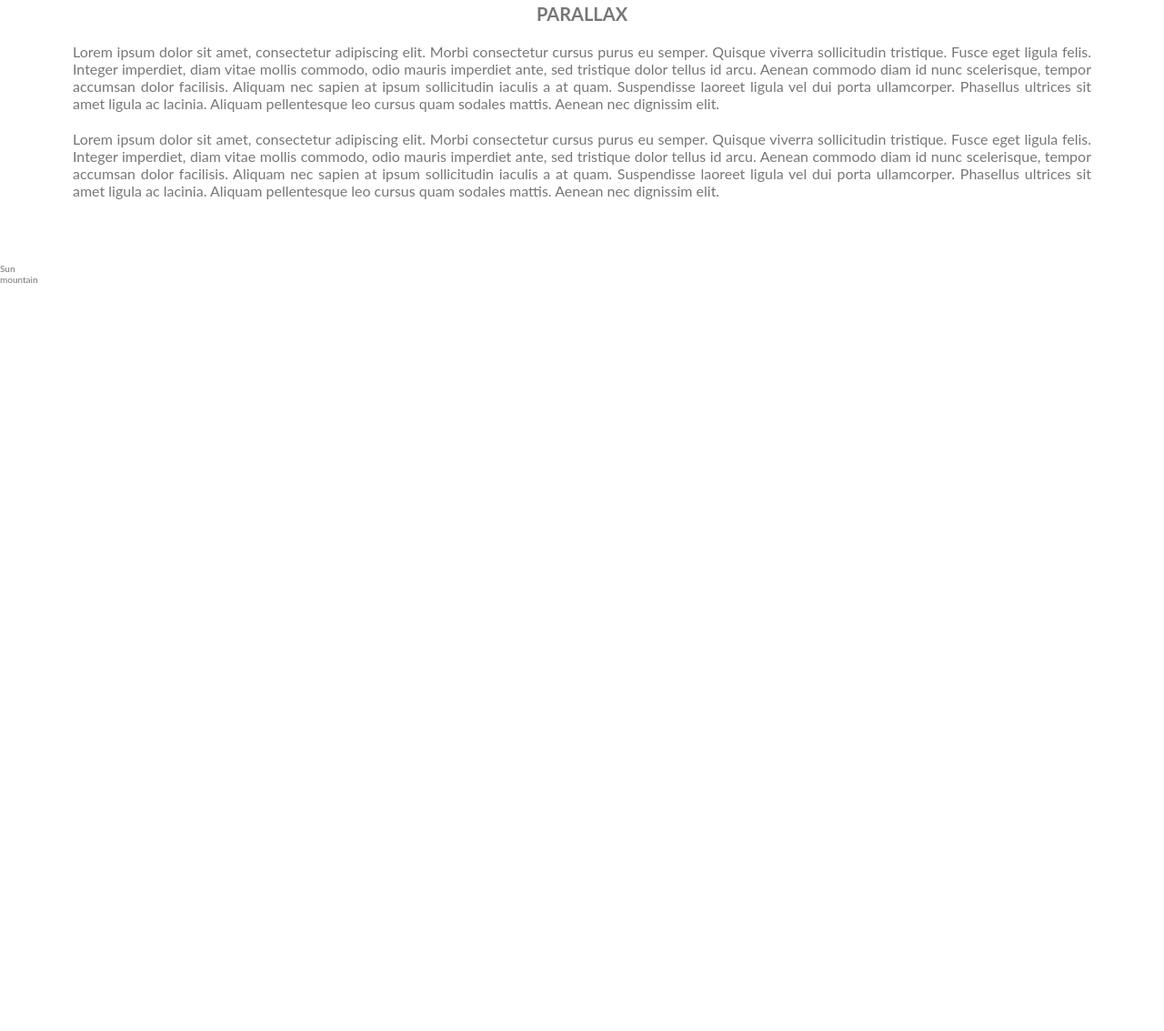
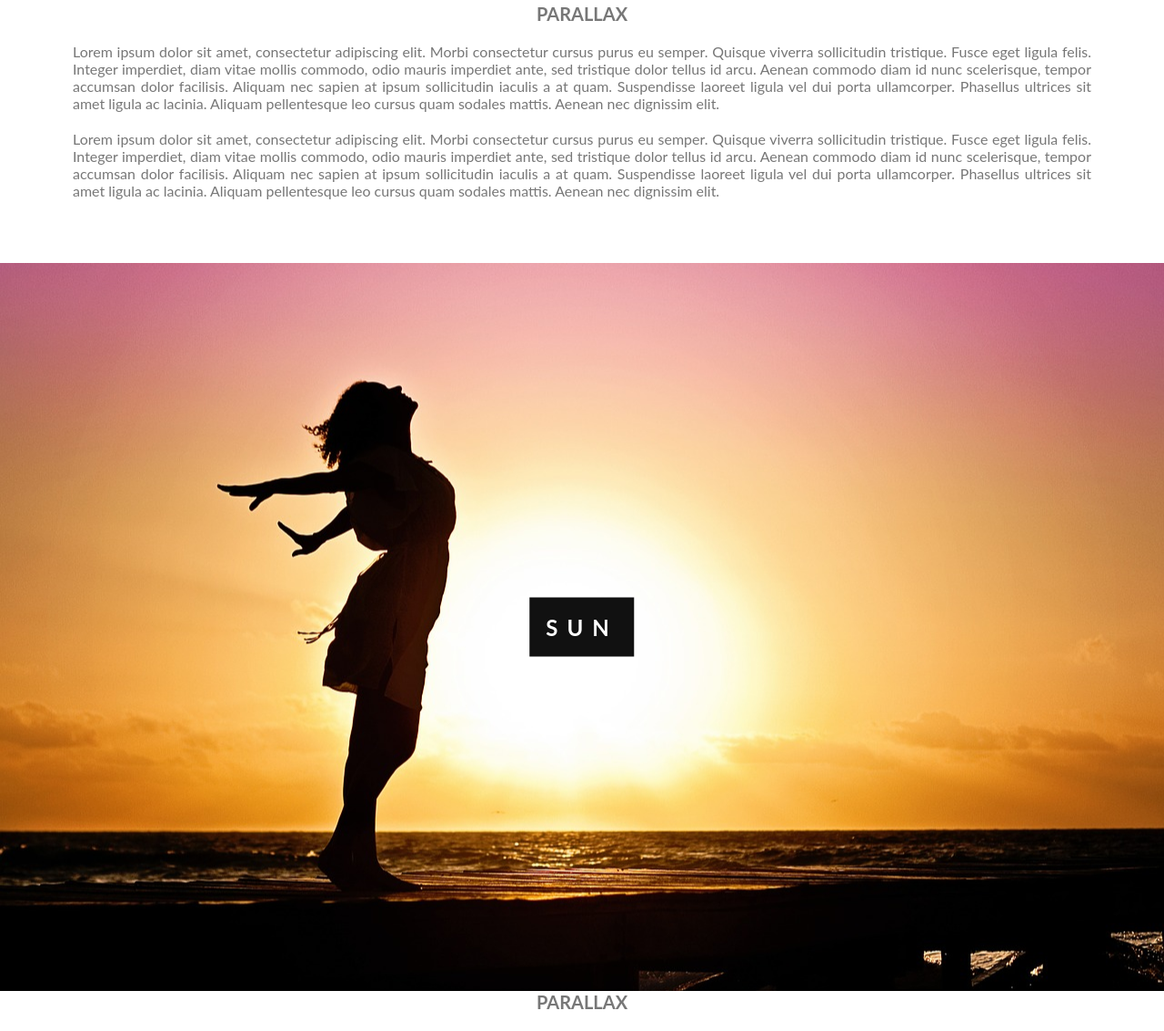
Before and after one commit to linusmanuel/parallax, a website: page index.html in a window 1280 px wide. Shown: the part 1983-3116 px from the top of the page at 91% size. Before the commit the page ends 2296 px from the top, so only its background shows below. Drawn offline with Linux system fonts and the light colour scheme.

Commit message:
Building section-sun

```diff
--- a/index.html
+++ b/index.html
@@ -67,11 +67,12 @@
       </div>
 
       <section class="section-sun">
-        Sun
+        <h1 class="heading-primary">sun</h1>
+
       </section>
 
       <section class="section-mountain">
-        mountain
+        <h2 class="heading-secondary">parallax</h2>
       </section>
 
     </main>
--- a/sass/pages/_home.scss
+++ b/sass/pages/_home.scss
@@ -7,3 +7,8 @@
   @include base-section;
   background-image: url("../img/img-2.jpg");
 }
+
+.section-sun {
+  @include base-section;
+  background-image: url("../img/img-3.jpg");
+}
```
Also changed, not shown: css/style.css.
